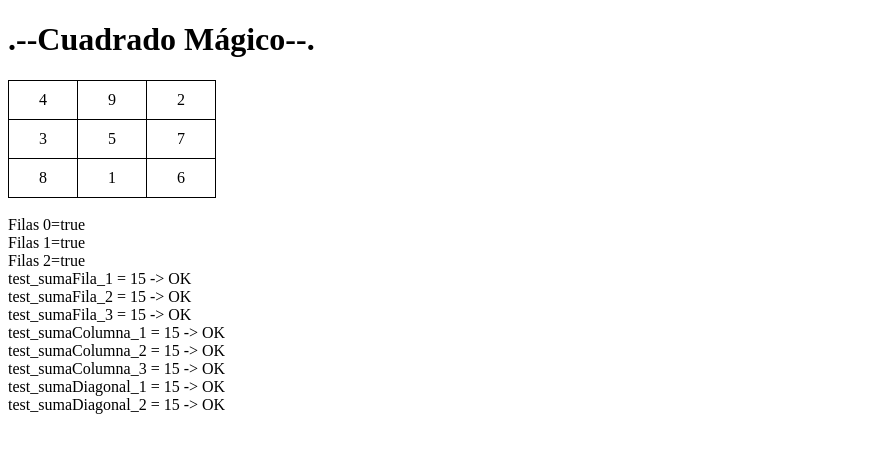
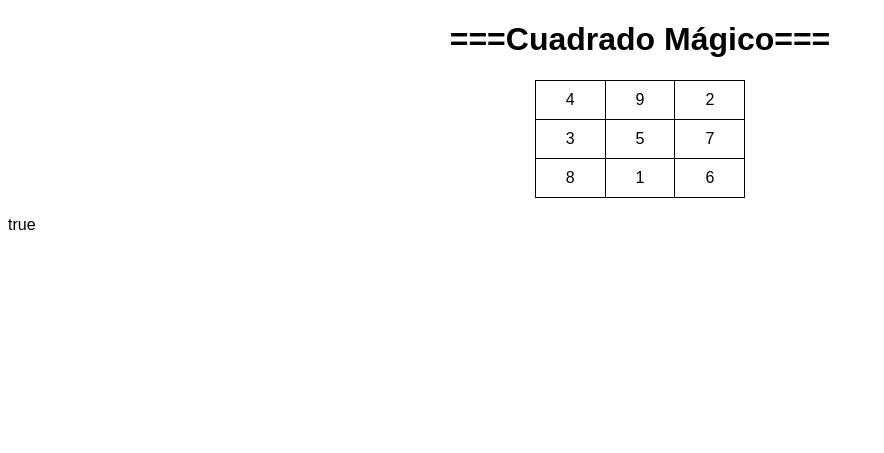
Before and after one commit to Castillo5115/html, a PHP site: page /cuadrado_magico.php in a window 1280 px wide. Shown: the top 453 px of the page, without its empty margins (0-884 px from the left). Run offline with PHP 8.4, Linux system fonts and the light colour scheme.

Commit message:
analizador

```diff
--- a/UD2/Practica/Cuadrado Mágico/css/estilos_cuadrado_magico.css
+++ b/UD2/Practica/Cuadrado Mágico/css/estilos_cuadrado_magico.css
@@ -1,5 +1,5 @@
-.codigo{
-    width: 100%;
+body{
+    font-family: Arial, Helvetica, sans-serif;
 }
 .tablero,td{
     border: 1px solid black;
@@ -7,4 +7,12 @@
     padding: 10px;
     padding-left: 30px;
     padding-right: 30px;
+    margin: auto;
 }
+.cabecera{
+    text-align: center;
+}
+
+h2{
+    color: red;
+}
--- a/UD2/Practica/Cuadrado Mágico/cuadrado_magico.php
+++ b/UD2/Practica/Cuadrado Mágico/cuadrado_magico.php
@@ -9,7 +9,7 @@
 </head>
 <body>
     <div class="cabecera">
-        <h1>.--Cuadrado Mágico--.</h1>
+        <h1>===Cuadrado Mágico===</h1>
     </div>
     <div class="codigo">
         <?php
@@ -33,139 +33,165 @@
                     echo "</table><br>";
                 }
 
-                function sumaFilas(){
-                    $filas = array();
+                function analizarCuadrado(){
+                    $comprobador = true;
+                    $arrayFilas = array();
+                    $arrayColumnas = array();
+
                     for ($i=0; $i < count($this->array); $i++) {
                         if (array_sum($this->array[$i]) != 15) {
-                            $filas[$i] = "false";
-                            echo "Filas ",$i ,"=", $filas[$i], "<br>";
+                            $arrayFilas[$i] = "false";
+                            $comprobador = false;
                         }else{
-                            $filas[$i] = "true";
-                            echo "Filas ",$i ,"=", $filas[$i], "<br>";
+                            $arrayFilas[$i] = "true";
                         }
+                    }
+                    $resultado = 0;
+                    $i = 0;
+                    $j = 0;
 
+                    while($j < 3){
+                        $resultado = $resultado + $this->array[$j][$i];
+                        if($resultado == 15){
+                            $arrayColumnas[$i] = "true";
+                        }else{
+                            $arrayColumnas[$i] = "false";
+                        }
+                        $j++;
+                    }
+                    echo $arrayColumnas[0];
+
+                    if($comprobador != true){
+                        echo "<h2>NO ES UN CUADRADO</h2>";
+                        echo "Las filas diferentes a 15 son<br><br>";
+                        for ($i=0; $i < count($arrayFilas); $i++) {
+                            if ($arrayFilas[$i] != "true") {
+                                echo "Fila ", $i+1, "<br>";
+
+                            }
+                        }
                     }
                 }
 
 
                 // Tests
-                function test_sumaFila_1(){
-                    $resultado = 0;
-                    for ($i=0; $i < count($this->array); $i++) {
-                        $resultado = $resultado + $this->array[0][$i];
-                    }
-                    if($resultado == 15){
-                       echo "test_sumaFila_1 = " , $resultado, " -> OK<br>";
-                       return true;
-                    }else{
-                       echo "test_sumaFila_1 = " , $resultado, " -> KO<br>";
-                       return false;
-                    }
+                // function test_sumaFila_1(){
+                //     $resultado = 0;
+                //     for ($i=0; $i < count($this->array); $i++) {
+                //         $resultado = $resultado + $this->array[0][$i];
+                //     }
+                //     if($resultado == 15){
+                //        echo "test_sumaFila_1 = " , $resultado, " -> OK<br>";
+                //        return true;
+                //     }else{
+                //        echo "test_sumaFila_1 = " , $resultado, " -> KO<br>";
+                //        return false;
+                //     }
 
-                }
-                function test_sumaFila_2(){
-                    $resultado = 0;
-                    for ($i=0; $i < count($this->array); $i++) {
-                        $resultado = $resultado + $this->array[1][$i];
-                    }
-                    if($resultado == 15){
-                        echo "test_sumaFila_2 = " , $resultado, " -> OK<br>";
-                        return true;
-                    }else{
-                        echo "test_sumaFila_2 = " , $resultado, " -> KO<br>";
-                        return false;
-                    }
+                // }
+                // function test_sumaFila_2(){
+                //     $resultado = 0;
+                //     for ($i=0; $i < count($this->array); $i++) {
+                //         $resultado = $resultado + $this->array[1][$i];
+                //     }
+                //     if($resultado == 15){
+                //         echo "test_sumaFila_2 = " , $resultado, " -> OK<br>";
+                //         return true;
+                //     }else{
+                //         echo "test_sumaFila_2 = " , $resultado, " -> KO<br>";
+                //         return false;
+                //     }
 
-                }
-                function test_sumaFila_3(){
-                    $resultado = 0;
-                    for ($i=0; $i < count($this->array); $i++) {
-                        $resultado = $resultado + $this->array[2][$i];
-                    }
-                    if($resultado == 15){
-                        echo "test_sumaFila_3 = " , $resultado, " -> OK<br>";
-                        return true;
-                    }else{
-                        echo "test_sumaFila_3 = " , $resultado, " -> KO<br>";
-                        return false;
-                    }
+                // }
+                // function test_sumaFila_3(){
+                //     $resultado = 0;
+                //     for ($i=0; $i < count($this->array); $i++) {
+                //         $resultado = $resultado + $this->array[2][$i];
+                //     }
+                //     if($resultado == 15){
+                //         echo "test_sumaFila_3 = " , $resultado, " -> OK<br>";
+                //         return true;
+                //     }else{
+                //         echo "test_sumaFila_3 = " , $resultado, " -> KO<br>";
+                //         return false;
+                //     }
 
-                }
-                function test_sumaColumna_1(){
-                    $resultado = 0;
-                    for ($i=0; $i < count($this->array); $i++) {
-                        $resultado = $resultado + $this->array[$i][0];
-                    }
-                    if($resultado == 15){
-                        echo "test_sumaColumna_1 = " , $resultado, " -> OK<br>";
-                        return true;
-                    }else{
-                        echo "test_sumaColumna_1 = " , $resultado, " -> KO<br>";
-                        return false;
-                    }
+                // }
+                // function test_sumaColumna_1(){
+                //     $resultado = 0;
+                //     for ($i=0; $i < count($this->array); $i++) {
+                //         $resultado = $resultado + $this->array[$i][0];
+                //     }
+                //     if($resultado == 15){
+                //         echo "test_sumaColumna_1 = " , $resultado, " -> OK<br>";
+                //         return true;
+                //     }else{
+                //         echo "test_sumaColumna_1 = " , $resultado, " -> KO<br>";
+                //         return false;
+                //     }
 
-                }
-                function test_sumaColumna_2(){
-                    $resultado = 0;
-                    for ($i=0; $i < count($this->array); $i++) {
-                        $resultado = $resultado + $this->array[$i][1];
-                    }
-                    if($resultado == 15){
-                        echo "test_sumaColumna_2 = " , $resultado, " -> OK<br>";
-                        return true;
-                    }else{
-                        echo "test_sumaColumna_2 = " , $resultado, " -> KO<br>";
-                        return false;
-                    }
+                // }
+                // function test_sumaColumna_2(){
+                //     $resultado = 0;
+                //     for ($i=0; $i < count($this->array); $i++) {
+                //         $resultado = $resultado + $this->array[$i][1];
+                //     }
+                //     if($resultado == 15){
+                //         echo "test_sumaColumna_2 = " , $resultado, " -> OK<br>";
+                //         return true;
+                //     }else{
+                //         echo "test_sumaColumna_2 = " , $resultado, " -> KO<br>";
+                //         return false;
+                //     }
 
-                }
-                function test_sumaColumna_3(){
-                    $resultado = 0;
-                    for ($i=0; $i < count($this->array); $i++) {
-                        $resultado = $resultado + $this->array[$i][2];
-                    }
-                    if($resultado == 15){
-                        echo "test_sumaColumna_3 = " , $resultado, " -> OK<br>";
-                        return true;
-                    }else{
-                        echo "test_sumaColumna_3 = " , $resultado, " -> KO<br>";
-                        return false;
-                    }
+                // }
+                // function test_sumaColumna_3(){
+                //     $resultado = 0;
+                //     for ($i=0; $i < count($this->array); $i++) {
+                //         $resultado = $resultado + $this->array[$i][2];
+                //     }
+                //     if($resultado == 15){
+                //         echo "test_sumaColumna_3 = " , $resultado, " -> OK<br>";
+                //         return true;
+                //     }else{
+                //         echo "test_sumaColumna_3 = " , $resultado, " -> KO<br>";
+                //         return false;
+                //     }
 
-                }
-                function test_sumaDiagonal_1(){
+                // }
+                // function test_sumaDiagonal_1(){
 
-                    $resultado = 0;
-                    $i = 0;
-                    $j = 2;
-                    while($i < 3){
-                        $resultado += $this->array[$i][$j];
-                        $j--;
-                        $i++;
-                    }
+                //     $resultado = 0;
+                //     $i = 0;
+                //     $j = 2;
+                //     while($i < 3){
+                //         $resultado += $this->array[$i][$j];
+                //         $j--;
+                //         $i++;
+                //     }
 
-                    if($resultado == 15){
-                        echo "test_sumaDiagonal_1 = " , $resultado, " -> OK<br>";
-                        return true;
-                    }else{
-                        echo "test_sumaDiagonal_1 = " , $resultado, " -> KO<br>";
-                        return false;
-                    }
-                }
-                function test_sumaDiagonal_2(){
-                    $resultado = 0;
-                    for ($i=0; $i < count($this->array); $i++) {
-                        $resultado = $resultado + $this->array[$i][$i];
-                    }
-                    if($resultado == 15){
-                        echo "test_sumaDiagonal_2 = " , $resultado, " -> OK<br>";
-                        return false;
-                    }else{
-                        echo "test_sumaDiagonal_2 = " , $resultado, " -> KO<br>";
-                        return false;
-                    }
+                //     if($resultado == 15){
+                //         echo "test_sumaDiagonal_1 = " , $resultado, " -> OK<br>";
+                //         return true;
+                //     }else{
+                //         echo "test_sumaDiagonal_1 = " , $resultado, " -> KO<br>";
+                //         return false;
+                //     }
+                // }
+                // function test_sumaDiagonal_2(){
+                //     $resultado = 0;
+                //     for ($i=0; $i < count($this->array); $i++) {
+                //         $resultado = $resultado + $this->array[$i][$i];
+                //     }
+                //     if($resultado == 15){
+                //         echo "test_sumaDiagonal_2 = " , $resultado, " -> OK<br>";
+                //         return false;
+                //     }else{
+                //         echo "test_sumaDiagonal_2 = " , $resultado, " -> KO<br>";
+                //         return false;
+                //     }
 
-                }
+                // }
 
             }
 
@@ -173,16 +199,16 @@
                                             array(3,5,7),
                                             array(8,1,6),));
             $tablero_1 -> pintarCuadradoMagico();
-            $tablero_1 -> sumaFilas();
+            $tablero_1 -> analizarCuadrado();
             //Probar Tests
-            $tablero_1 -> test_sumaFila_1();
-            $tablero_1 -> test_sumaFila_2();
-            $tablero_1 -> test_sumaFila_3();
-            $tablero_1 -> test_sumaColumna_1();
-            $tablero_1 -> test_sumaColumna_2();
-            $tablero_1 -> test_sumaColumna_3();
-            $tablero_1 -> test_sumaDiagonal_1();
-            $tablero_1 -> test_sumaDiagonal_2();
+            // $tablero_1 -> test_sumaFila_1();
+            // $tablero_1 -> test_sumaFila_2();
+            // $tablero_1 -> test_sumaFila_3();
+            // $tablero_1 -> test_sumaColumna_1();
+            // $tablero_1 -> test_sumaColumna_2();
+            // $tablero_1 -> test_sumaColumna_3();
+            // $tablero_1 -> test_sumaDiagonal_1();
+            // $tablero_1 -> test_sumaDiagonal_2();
         ?>
     </div>
 </body>
```
